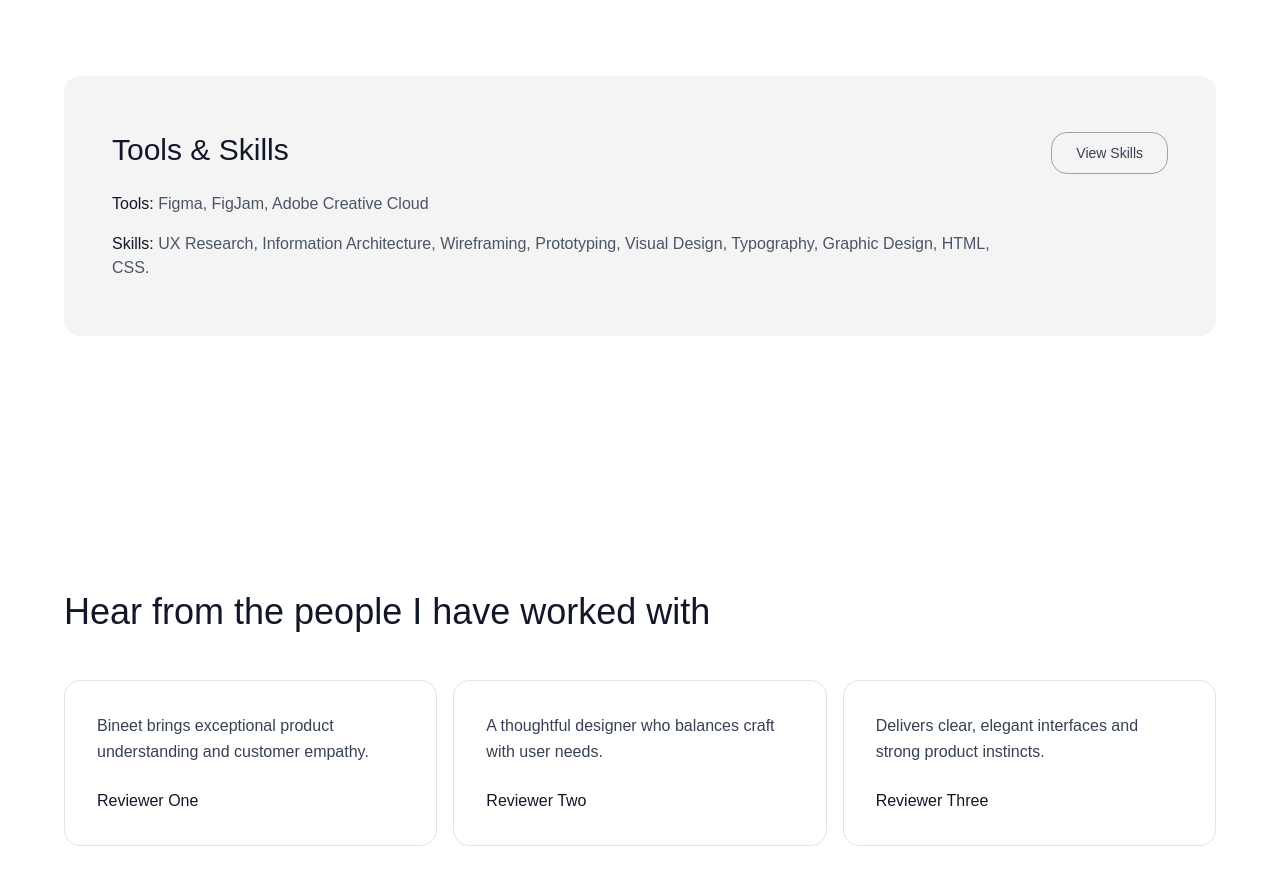
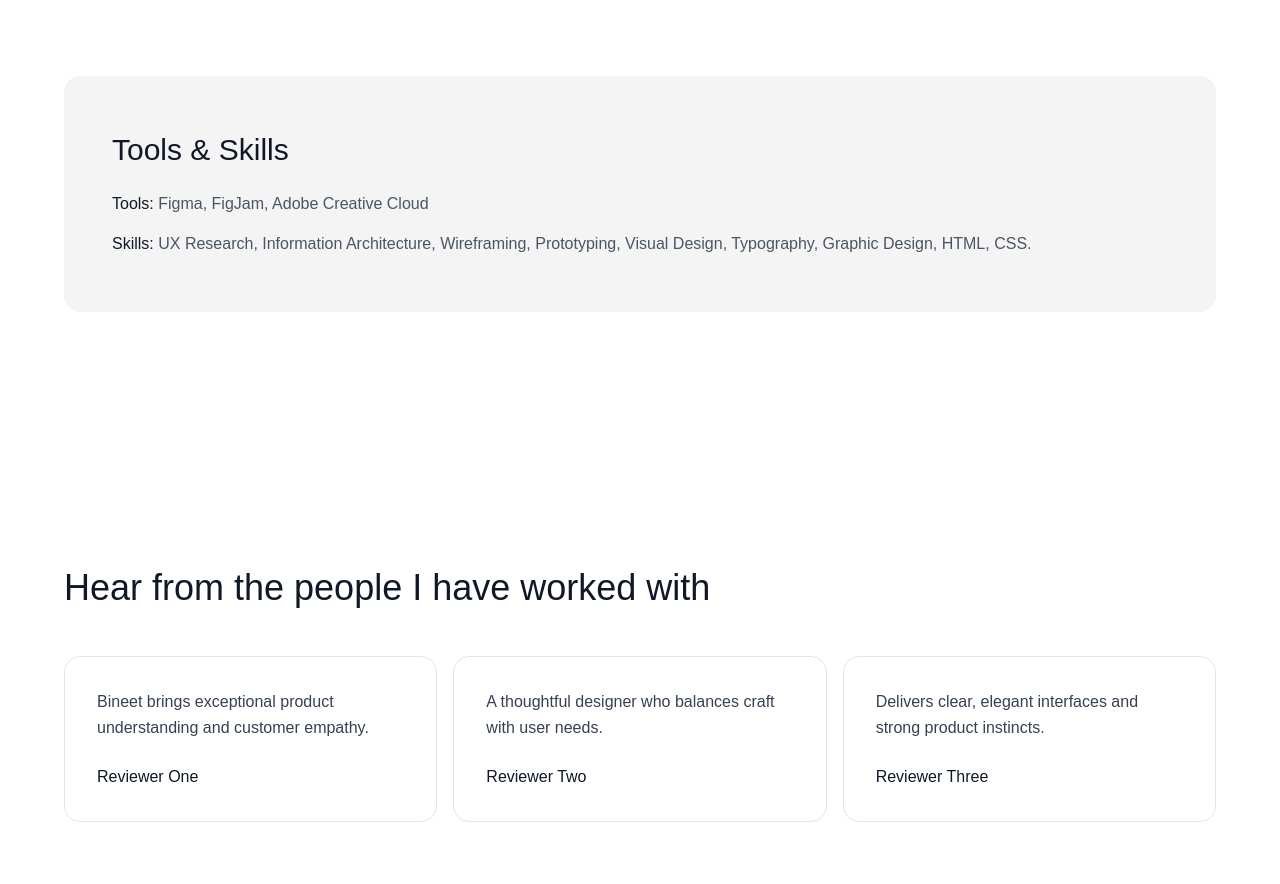
Before and after one commit to bineetbarthwal/bineet-barthwal.github.io, a Next.js app: page / in a window 1280 px wide. Shown: the part 3140-4024 px from the top of the page. Built offline with nearby package versions, Linux system fonts and the light colour scheme.

Commit message:
UI: Removed View Skills button

```diff
--- a/src/app/page.js
+++ b/src/app/page.js
@@ -362,8 +362,6 @@ export default function Home() {
       {/* Tools & Skills Section */}
       <section id="skills" className="relative z-10 flex w-full flex-col items-center px-5 md:px-12 py-16 md:py-24 lg:py-32">
         <div className="w-full max-w-6xl rounded-2xl bg-[#F4F4F4] px-8 py-10 md:px-12 md:py-14">
-          <div className="flex flex-col gap-8 md:flex-row md:items-start md:justify-between">
-            <div className="flex-grow">
           <h2
             className="text-2xl font-normal text-gray-900 md:text-3xl"
             style={{ fontFamily: 'var(--font-sans)' }}
@@ -395,17 +393,6 @@ export default function Home() {
                 UX Research, Information Architecture, Wireframing, Prototyping, Visual Design, Typography, Graphic Design, HTML, CSS.
               </span>
             </p>
-              </div>
-            </div>
-
-            {/* View Skills Button */}
-            <a
-              href="/skills"
-              className="mt-6 flex-shrink-0 rounded-2xl border border-gray-400 px-6 py-2.5 text-center text-sm font-normal text-gray-700 transition-all hover:bg-[#F4F4F4] active:scale-95 md:mt-0"
-              style={{ fontFamily: 'var(--font-sans)' }}
-            >
-              View Skills
-            </a>
           </div>
         </div>
       </section>
```
Lines whose indentation alone changed are shown as unchanged.
